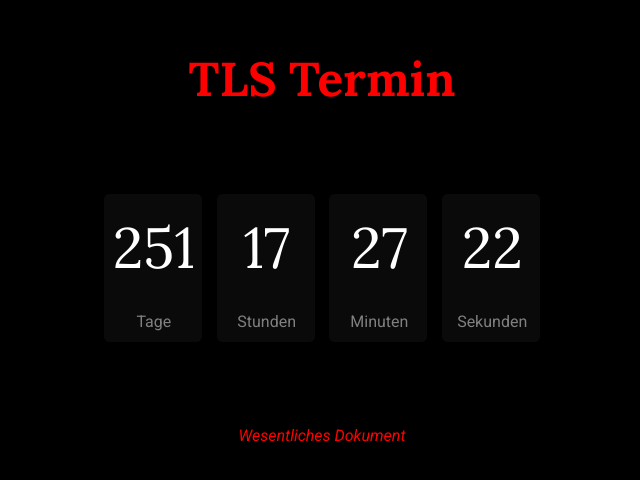
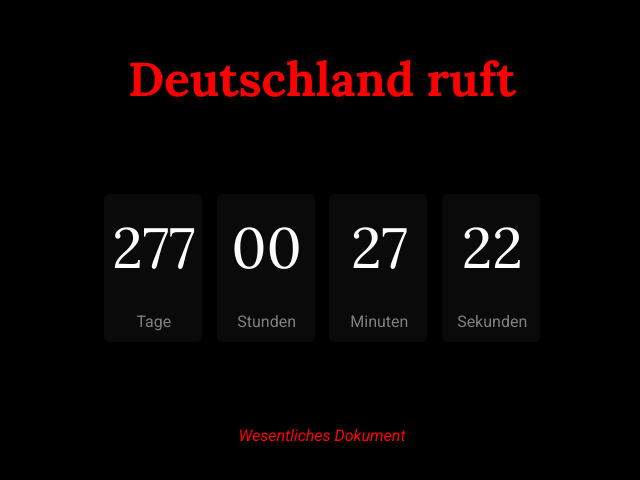
Before and after one commit to akramthedev/die-deutsch-traum, a React (Create React App) app: page / in a window 1280 px wide. Shown: the part 154-634 px from the top of the page, without its empty margins (318-958 px from the left). Built offline with nearby package versions, Linux system fonts and the light colour scheme.

Commit message:
Update Home.jsx

```diff
--- a/src/Home.jsx
+++ b/src/Home.jsx
@@ -2,7 +2,7 @@ import React, { useState, useEffect } from 'react';
 import './App.css';
 import {useNavigate} from 'react-router-dom'
 const Home = () => {
-  const targetDate = new Date('2025-09-05T17:00:00');
+  const targetDate = new Date('2025-10-01T00:00:00');
   const nav = useNavigate();
   const calculateTimeLeft = () => {
     const now = new Date();
@@ -70,7 +70,7 @@ const Home = () => {
     <div className='Home'>
       <div className="Home2">
         <h1>
-          TLS Termin
+          Deutschland ruft
         </h1>
         <div className="Timer">
           {formatTime()}
```
